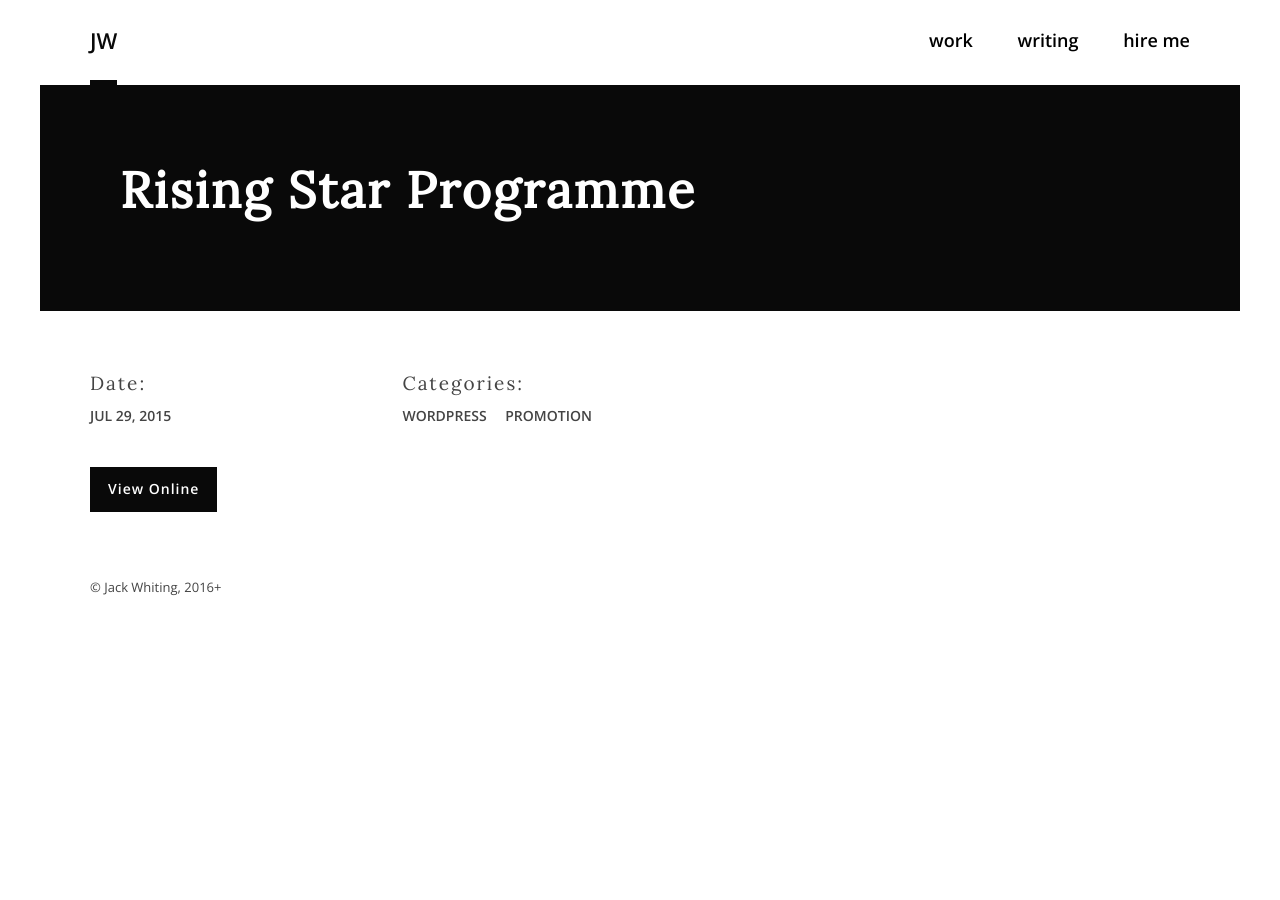
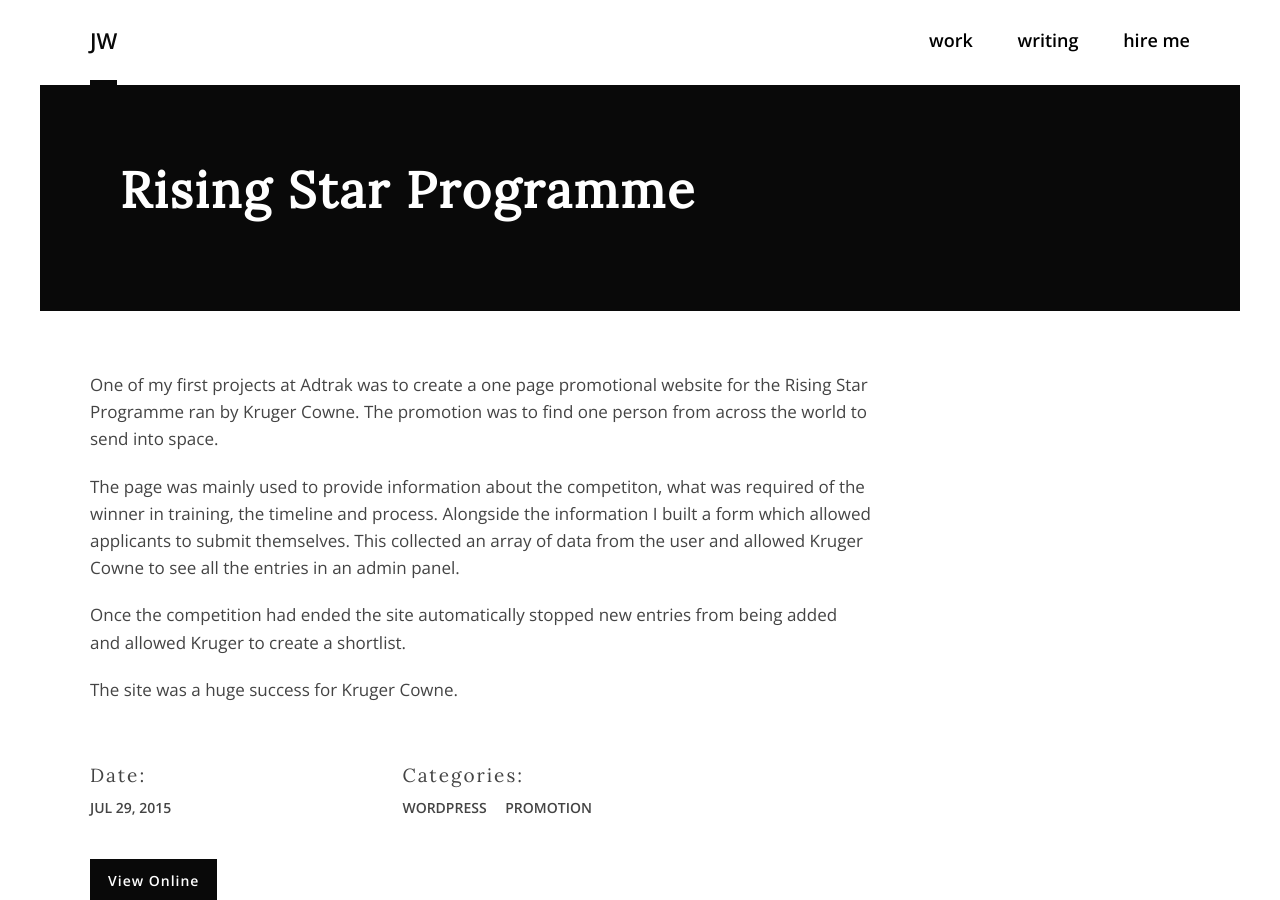
Before and after one commit to jackabox/old.jackwhiting.co.uk, a Jekyll site: the page built from _works/rising-star-programme.md, in a window 1280 px wide and 900 px high. Built offline with Jekyll 4.4.1, drawn with Linux system fonts in a browser that asks for light colours.

Commit message:
rising star content

```diff
--- a/_works/rising-star-programme.md
+++ b/_works/rising-star-programme.md
@@ -1,10 +1,19 @@
 ---
 title: Rising Star Programme
 date: 2015-07-29 00:00:00 Z
-link: http://risingstarprogramme.com
+link: http://www.krugercowne.com/risingstar/
 thumbnail: risingstar-thumb.jpg
+images:
+- risingstar-full.jpg
 categories:
 - WordPress
 - Promotion
 layout: works-single
 ---
+One of my first projects at Adtrak was to create a one page promotional website for the Rising Star Programme ran by Kruger Cowne. The promotion was to find one person from across the world to send into space.
+
+The page was mainly used to provide information about the competiton, what was required of the winner in training, the timeline and process. Alongside the information I built a form which allowed applicants to submit themselves. This collected an array of data from the user and allowed Kruger Cowne to see all the entries in an admin panel.
+
+Once the competition had ended the site automatically stopped new entries from being added and allowed Kruger to create a shortlist.
+
+The site was a huge success for Kruger Cowne.
```
Also changed, not shown: assets/works/risingstar-full.jpg (added), assets/works/risingstar-thumb.jpg.
